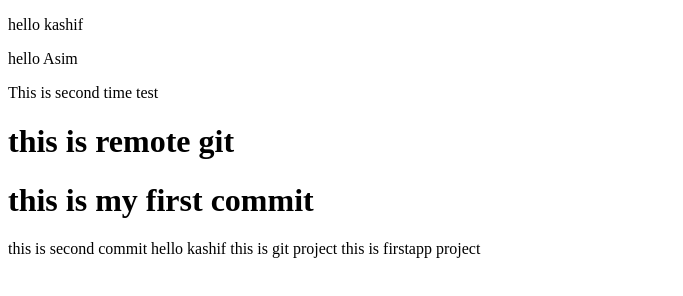
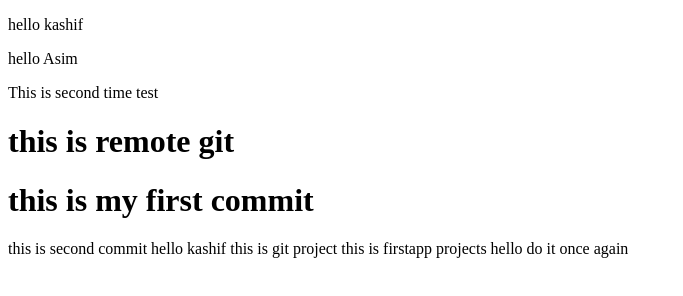
Before and after one commit to kasshif01/firstapp, a plain HTML site: page index.html in a window 1280 px wide. Shown: the whole page, without its empty margins (0-683 px from the left). Drawn offline with Linux system fonts and the light colour scheme.

Commit message:
Asim changes

```diff
--- a/index.html
+++ b/index.html
@@ -15,6 +15,7 @@ hello kashif
 
 this is git project
 
-this is firstapp project
+this is firstapp projects
+hello do it once again
 </body>
 </html>
```
